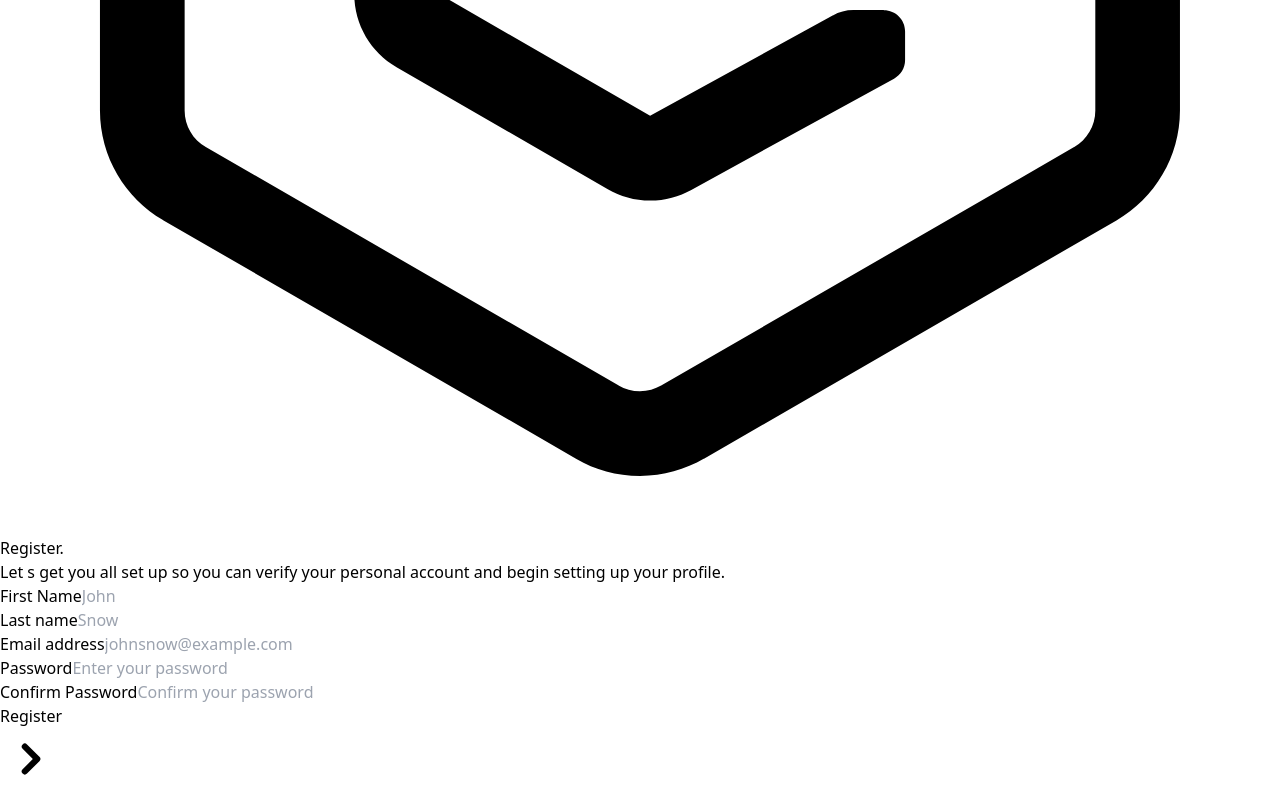
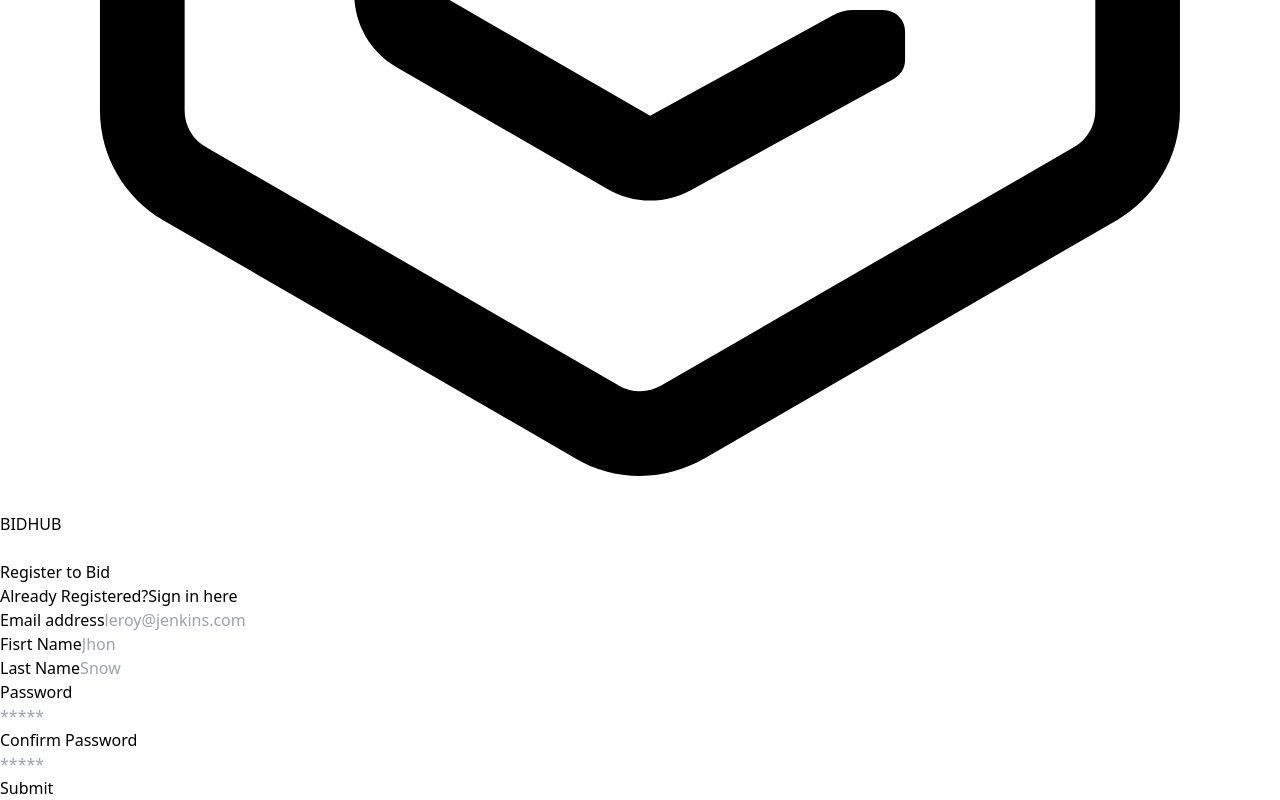
Before and after one commit to Henoker/BidHub, a React (Create React App) app in the folder frontend/client/: page /register in a window 1280 px wide. Shown: the part 768-1568 px from the top of the page. Built offline with nearby package versions, Linux system fonts and the light colour scheme.

Commit message:
fix: navbar and registration page

```diff
--- a/frontend/client/src/components/HomePage.js
+++ b/frontend/client/src/components/HomePage.js
@@ -1,5 +1,6 @@
 import React from 'react'
 import Layout from './Layout';
+import { Link } from 'react-router-dom';
 
 const HomePage = () => {
     return (
@@ -9,7 +10,7 @@ const HomePage = () => {
     <div className="w-full lg:w-1/2">
       <div className="lg:max-w-lg">
         <h1 className="text-3xl font-semibold tracking-wide text-white lg:text-4xl">
-          Easiest way to create your website
+          Easiest way to bid
         </h1>
         <div className="mt-8 space-y-5">
           <p className="flex items-center -mx-2 text-gray-200">
@@ -65,8 +66,8 @@ const HomePage = () => {
           </p>
         </div>
       </div>
-      <div className="w-full mt-8 bg-transparent border rounded-md lg:max-w-sm border-gray-700  focus-within:ring focus-within:ring-blue-300 focus-within:border-blue-400 focus-within:ring-opacity-40">
-        <form className="flex flex-col lg:flex-row">
+      <div className="w-full space-x-4 mt-8 bg-transparent rounded-md lg:max-w-sm">
+        {/* <form className="flex flex-col lg:flex-row">
           <input
             type="email"
             placeholder="Enter your email address"
@@ -78,13 +79,16 @@ const HomePage = () => {
           >
             Join Us
           </button>
-        </form>
+        </form> */}
+
+			<Link to="/login" className="px-8 py-3 font-semibold rounded bg-indigo-400 text-gray-900">Login</Link>
+			<Link to="/register" className="px-8 py-3 font-semibold rounded bg-indigo-400 text-gray-900">Register</Link>
       </div>
     </div>
     <div className="flex items-center justify-center w-full h-96 lg:w-1/2">
       <img
         className="object-cover w-full h-full mx-auto rounded-md lg:max-w-2xl"
-        src="https://images.unsplash.com/photo-1543269664-7eef42226a21?ixlib=rb-1.2.1&ixid=MnwxMjA3fDB8MHxwaG90by1wYWdlfHx8fGVufDB8fHx8&auto=format&fit=crop&w=1470&q=80"
+        src="https://images.unsplash.com/photo-1592503254549-d83d24a4dfab?q=80&w=1632&auto=format&fit=crop&ixlib=rb-4.0.3&ixid=M3wxMjA3fDB8MHxwaG90by1wYWdlfHx8fGVufDB8fHx8fA%3D%3D"
         alt="glasses photo"
       />
     </div>
--- a/frontend/client/src/components/LoginPage.js
+++ b/frontend/client/src/components/LoginPage.js
@@ -2,6 +2,7 @@ import React, {useState} from 'react'
 import { Link, useNavigate } from "react-router-dom";
 import toast, { Toaster } from 'react-hot-toast';
 import AxiosInstance from "../utils/AxiosInstance";
+import Layout from './Layout';
 
 const LoginPage = () => {
   const navigate=useNavigate()
@@ -40,6 +41,7 @@ const LoginPage = () => {
     }
 
   return (
+    <Layout title='Auth Site | Register' content='Registration page'>
 
       <div className="bg-gray-900">
     <div className="flex justify-center h-screen">
@@ -142,6 +144,7 @@ const LoginPage = () => {
     </div>
     <Toaster position="top-right" reverseOrder={false} />
   </div>
+  </Layout>
   )
 }
 
--- a/frontend/client/src/components/Navbar.js
+++ b/frontend/client/src/components/Navbar.js
@@ -1,21 +1,22 @@
 import React from 'react'
-import { Link, NavLink} from 'react-router-dom';
+import { Link} from 'react-router-dom';
 
 
 const Navbar = () => {
 
   return (
-    <header className="p-4 bg-gray-800 text-gray-100">
+    <header className="p-2 bg-gray-800 text-gray-100">
 	<div className="container flex justify-between h-16 mx-auto">
-		<div className="flex">
+		<div className="flex justify-between">
 			<Link rel="noopener noreferrer" to="/" aria-label="Back to homepage" className="flex items-center p-2">
 				 <svg xmlns="http://www.w3.org/2000/svg" fill="currentColor" viewBox="0 0 32 32" className="w-8 h-8 dark:text-violet-400">
 					<path d="M27.912 7.289l-10.324-5.961c-0.455-0.268-1.002-0.425-1.588-0.425s-1.133 0.158-1.604 0.433l0.015-0.008-10.324 5.961c-0.955 0.561-1.586 1.582-1.588 2.75v11.922c0.002 1.168 0.635 2.189 1.574 2.742l0.016 0.008 10.322 5.961c0.455 0.267 1.004 0.425 1.59 0.425 0.584 0 1.131-0.158 1.602-0.433l-0.014 0.008 10.322-5.961c0.955-0.561 1.586-1.582 1.588-2.75v-11.922c-0.002-1.168-0.633-2.189-1.573-2.742zM27.383 21.961c0 0.389-0.211 0.73-0.526 0.914l-0.004 0.002-10.324 5.961c-0.152 0.088-0.334 0.142-0.53 0.142s-0.377-0.053-0.535-0.145l0.005 0.002-10.324-5.961c-0.319-0.186-0.529-0.527-0.529-0.916v-11.922c0-0.389 0.211-0.73 0.526-0.914l0.004-0.002 10.324-5.961c0.152-0.090 0.334-0.143 0.53-0.143s0.377 0.053 0.535 0.144l-0.006-0.002 10.324 5.961c0.319 0.185 0.529 0.527 0.529 0.916z"></path>
 					<path d="M22.094 19.451h-0.758c-0.188 0-0.363 0.049-0.515 0.135l0.006-0.004-4.574 2.512-5.282-3.049v-6.082l5.282-3.051 4.576 2.504c0.146 0.082 0.323 0.131 0.508 0.131h0.758c0.293 0 0.529-0.239 0.529-0.531v-0.716c0-0.2-0.11-0.373-0.271-0.463l-0.004-0.002-5.078-2.777c-0.293-0.164-0.645-0.26-1.015-0.26-0.39 0-0.756 0.106-1.070 0.289l0.010-0.006-5.281 3.049c-0.636 0.375-1.056 1.055-1.059 1.834v6.082c0 0.779 0.422 1.461 1.049 1.828l0.009 0.006 5.281 3.049c0.305 0.178 0.67 0.284 1.061 0.284 0.373 0 0.723-0.098 1.027-0.265l-0.012 0.006 5.080-2.787c0.166-0.091 0.276-0.265 0.276-0.465v-0.716c0-0.293-0.238-0.529-0.529-0.529z"></path>
 				</svg>
 			</Link>
+			<h1 className='flex items-center p2 text-xl'>BIDHUB</h1>
+		</div>
 
-		</div>
 
 		<button className="p-4 lg:hidden">
 			<svg xmlns="http://www.w3.org/2000/svg" fill="none" viewBox="0 0 24 24" stroke="currentColor" className="w-6 h-6 text-gray-100">
--- a/frontend/client/src/components/RegisterPage.js
+++ b/frontend/client/src/components/RegisterPage.js
@@ -1,6 +1,6 @@
 import React, {useState} from 'react';
 import Layout from './Layout';
-import { useNavigate } from 'react-router-dom';
+import { Link, useNavigate } from 'react-router-dom';
 import axios from "axios"
 import toast, { Toaster } from 'react-hot-toast';
 
@@ -40,7 +40,7 @@ const RegisterPage = () => {
   return (
     <Layout title='Auth Site | Register' content='Registration page'>
 		<section className="bg-gray-900">
-			<div className="flex justify-center min-h-screen">
+			<div className="flex justify-normal min-h-screen">
 				<div
 				className="hidden bg-cover lg:block lg:w-2/5"
 				style={{
@@ -49,108 +49,85 @@ const RegisterPage = () => {
        		    }}
       		    >
 			    </div>
-				<div className="flex items-center w-full max-w-3xl p-8 mx-auto lg:px-12 lg:w-3/5">
-					<div className="w-full">
-					<h1 className="text-2xl font-semibold tracking-wider capitalize text-white">
-						Register.
-          			</h1>
-					<p className="mt-4 text-gray-400">
-						Let&nbsp;s get you all set up so you can verify your personal account and
-           				begin setting up your profile.
+
+				<div className="w-full max-w-md p-4 rounded-md shadow sm:p-8 bg-gray-900 text-gray-100">
+	<h2 className="mb-3 text-3xl font-semibold text-center">Register to Bid</h2>
+	<p className="text-sm text-center text-gray-400">Already Registered?
+		<Link to="/login" rel="noopener noreferrer" className="focus:underline hover:underline">Sign in here</Link>
 	</p>
 
-          			<form onSubmit={onSubmit} className="grid grid-cols-1 gap-6 mt-8 md:grid-cols-2">
-            			<div>
-              				<label htmlFor='first_name' className="block mb-2 text-sm text-gray-600 dark:text-gray-200">
-                				First Name
-              				</label>
+
+	<form novalidate="" action="" onSubmit={onSubmit} className="space-y-8">
+		<div className="space-y-4">
+			<div className="space-y-2">
+				<label for="email" className="block text-sm">Email address</label>
+				<input
+				type="email"
+				name="email"
+				value={email}
+				placeholder="leroy@jenkins.com"
+				onChange={onChange}
+				required
+				className="w-full px-3 py-2 border rounded-md border-gray-700 bg-gray-900 text-gray-100 dark:border-indigo-400"
+				/>
+			</div>
+			<div className="space-y-2">
+				<label for="first_name" className="block text-sm">Fisrt Name</label>
 				<input
 				type="text"
-                			placeholder="John"
-							name='first_name'
-                			className="block w-full px-5 py-3 mt-2 text-gray-700 placeholder-gray-400 bg-white border border-gray-200 rounded-lg dark:placeholder-gray-600 dark:bg-gray-900 dark:text-gray-300 dark:border-gray-700 focus:border-blue-400 dark:focus:border-blue-400 focus:ring-blue-400 focus:outline-none focus:ring focus:ring-opacity-40"
+				name="first_name"
+				value={first_name}
+				placeholder="Jhon"
 				onChange={onChange}
-							value={first_name}
 				required
+				className="w-full px-3 py-2 border rounded-md border-gray-700 bg-gray-900 text-gray-100 focus:border-indigo-400"
 				/>
 			</div>
-            			<div>
-              				<label htmlFor='last_name' className="block mb-2 text-sm text-gray-600 dark:text-gray-200">
-                				Last name
-              				</label>
+			<div className="space-y-2">
+				<label for="last_name" className="block text-sm">Last Name</label>
 				<input
 				type="text"
+				name="last_name"
+				value={last_name}
 				placeholder="Snow"
-							name='last_name'
-                			className="block w-full px-5 py-3 mt-2 text-gray-700 placeholder-gray-400 bg-white border border-gray-200 rounded-lg dark:placeholder-gray-600 dark:bg-gray-900 dark:text-gray-300 dark:border-gray-700 focus:border-blue-400 dark:focus:border-blue-400 focus:ring-blue-400 focus:outline-none focus:ring focus:ring-opacity-40"
-							onChange={onChange}
-							value={last_name}
-							required
+				className="w-full px-3 py-2 border rounded-md border-gray-700 bg-gray-900 text-gray-100 focus:border-indigo-400"
 				/>
 			</div>
-           				<div>
-              				<label htmlFor='email' className="block mb-2 text-sm text-gray-600 dark:text-gray-200">
-                				Email address
-              				</label>
+			<div className="space-y-2">
+				<div className="flex justify-between">
+					<label for="password" className="text-sm">Password</label>
+				</div>
 				<input
-                			type="email"
-                			placeholder="johnsnow@example.com"
-							name='email'
-                			className="block w-full px-5 py-3 mt-2 text-gray-700 placeholder-gray-400 bg-white border border-gray-200 rounded-lg dark:placeholder-gray-600 dark:bg-gray-900 dark:text-gray-300 dark:border-gray-700 focus:border-blue-400 dark:focus:border-blue-400 focus:ring-blue-400 focus:outline-none focus:ring focus:ring-opacity-40"
+				type="password"
+				name="password"
+				value={password}
+				placeholder="*****"
 				onChange={onChange}
-							value={email}
 				required
+				className="w-full px-3 py-2 border rounded-md border-gray-700 bg-gray-900 text-gray-100 focus:border-indigo-400"
 				/>
 			</div>
-            			<div>
-              				<label htmlFor='password' className="block mb-2 text-sm text-gray-600 dark:text-gray-200">
-                				Password
-              				</label>
+			<div className="space-y-2">
+				<div className="flex justify-between">
+					<label for="password2" className="text-sm">Confirm Password</label>
+				</div>
 				<input
 				type="password"
-                			placeholder="Enter your password"
-							name='password'
-                			className="block w-full px-5 py-3 mt-2 text-gray-700 placeholder-gray-400 bg-white border border-gray-200 rounded-lg dark:placeholder-gray-600 dark:bg-gray-900 dark:text-gray-300 dark:border-gray-700 focus:border-blue-400 dark:focus:border-blue-400 focus:ring-blue-400 focus:outline-none focus:ring focus:ring-opacity-40"
+				name="password2"
+				value={password2}
+				placeholder="*****"
 				onChange={onChange}
-							value={password}
 				required
+				className="w-full px-3 py-2 border rounded-md border-gray-700 bg-gray-900 text-gray-100 focus:border-indigo-400"
 				/>
 			</div>
-						<div>
-              				<label htmlFor='password' className="block mb-2 text-sm text-gray-600 dark:text-gray-200">
-                				Confirm Password
-              				</label>
-              				<input
-                			type="password"
-                			placeholder="Confirm your password"
-							name='password2'
-                			className="block w-full px-5 py-3 mt-2 text-gray-700 placeholder-gray-400 bg-white border border-gray-200 rounded-lg dark:placeholder-gray-600 dark:bg-gray-900 dark:text-gray-300 dark:border-gray-700 focus:border-blue-400 dark:focus:border-blue-400 focus:ring-blue-400 focus:outline-none focus:ring focus:ring-opacity-40"
-							onChange={onChange}
-							value={password2}
-							required
-							/>
 		</div>
-						<div>
-						<button className="flex items-center justify-between w-full px-6 py-3 text-sm tracking-wide text-white capitalize transition-colors duration-300 transform bg-blue-500 rounded-lg hover:bg-blue-400 focus:outline-none focus:ring focus:ring-blue-300 focus:ring-opacity-50">
-							<span>Register </span>
-              				<svg
-                			xmlns="http://www.w3.org/2000/svg"
-                			className="w-5 h-5 rtl:-scale-x-100"
-                			viewBox="0 0 20 20"
-                			fill="currentColor"
-              				>
-                			<path
-                  			fillRule="evenodd"
-                  			d="M7.293 14.707a1 1 0 010-1.414L10.586 10 7.293 6.707a1 1 0 011.414-1.414l4 4a1 1 0 010 1.414l-4 4a1 1 0 01-1.414 0z"
-                  			clipRule="evenodd"
-                			/>
-              				</svg>
+		<button
+		type="button"
+		className="w-full px-8 py-3 font-semibold rounded-md bg-indigo-400 text-gray-900">
+			Submit
 		</button>
-						</div>
-
-
 	</form>
-        		</div>
 </div>
 
    		    </div>
```
Lines whose indentation alone changed are shown as unchanged.
